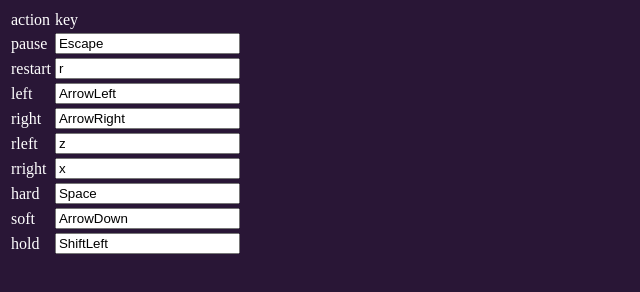
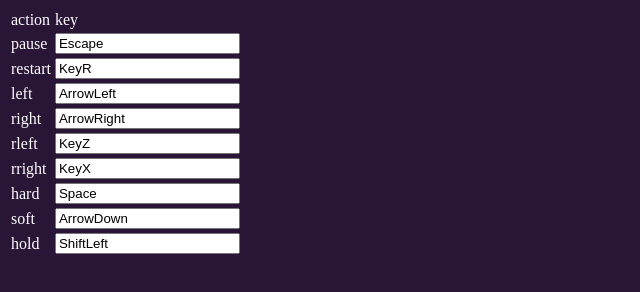
Before and after one commit to eckshton/eckshton.github.io, a plain HTML site: page tetriscontrols.html in a window 1280 px wide. Shown: the full height of the page, 0-640 px from the left. Drawn offline with Linux system fonts and the light colour scheme.

Commit message:
fixed controls

```diff
--- a/tetriscontrols.html
+++ b/tetriscontrols.html
@@ -34,17 +34,7 @@
             }
             return realres
         }
-        var controls = {
-            "pause":"Escape",
-            "restart":"r",
-            "left":"ArrowLeft",
-            "right":"ArrowRight",
-            "rleft":"z",
-            "rright":"x",
-            "hard":"Space",
-            "soft":"ArrowDown",
-            "hold":"ShiftLeft"
-        }
+        var controls = {"pause":"Escape","restart":"KeyR","left":"ArrowLeft","right":"ArrowRight","rleft":"KeyZ","rright":"KeyX","hard":"Space","soft":"ArrowDown","hold":"ShiftLeft"}
         var cookies = cookieparse()
         if(cookies != false) {
             controls = cookies.controls
```
Also changed, not shown: tetris.html (+1 -11 lines).
